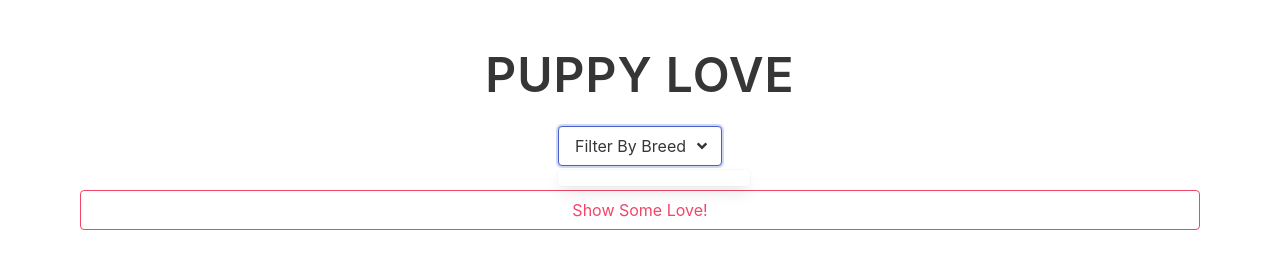
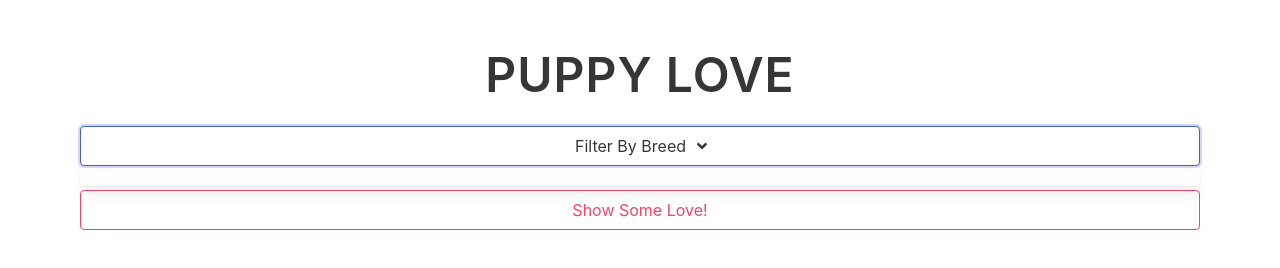
Before and after one commit to jamieberrier/puppy_love_frontend, a plain HTML site: page index.html in a window 1280 px wide. Both pictures are taken after a click on the button "Filter By Breed". Drawn offline with nearby package versions, Linux system fonts and the light colour scheme; no server answers.

Commit message:
add styling to make filter by breed dropdown fullwidth

```diff
--- a/style.css
+++ b/style.css
@@ -6,10 +6,23 @@
 .activated-heart {
   color: red;
 }
+/* fullwidth 'Filter By Breed' dropdown */
+.dropdown {
+  width: 100%;
+}
+/* fullwidth 'Filter By Breed' dropdown */
+.dropdown-trigger {
+  width: 100%;
+}
+/* fullwidth 'Filter By Breed' dropdown */
+.dropdown-menu {
+  width: 100%;
+}
 /* scrollable 'Filter By Breed' dropdown menu */
 .dropdown-content {
-  max-height: 16em;
+  max-height: 20em;
   overflow: auto;
+  width: 100%;
 }
 /* scrollable adoption container */
 .message {
```
